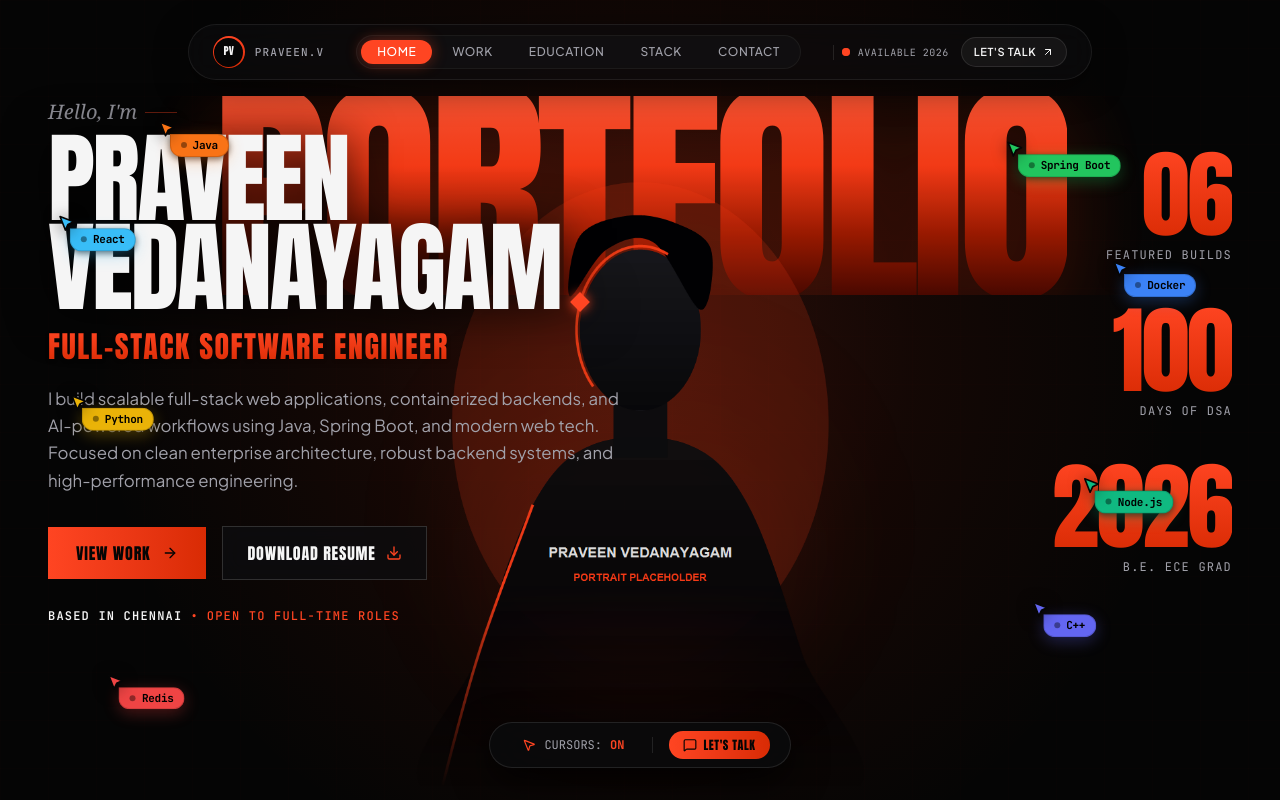
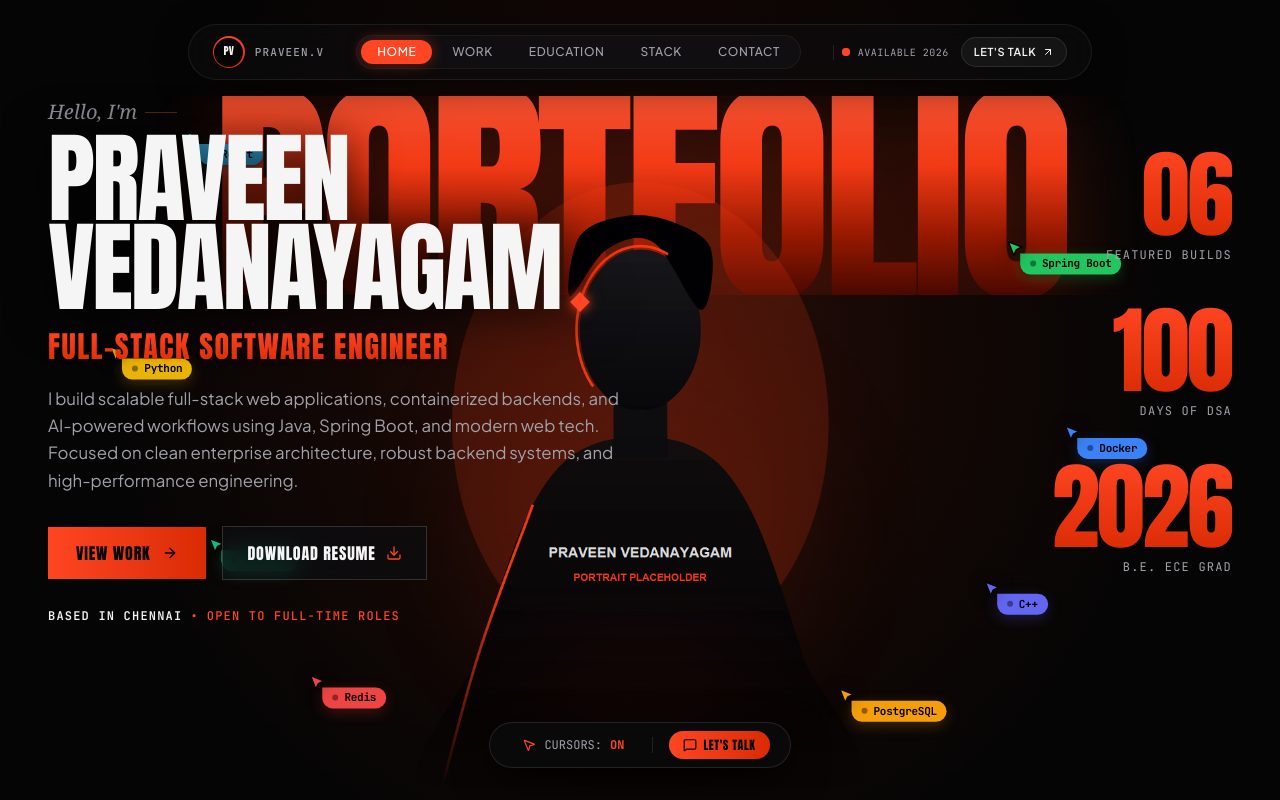
Before and after one commit to praveenvedha26/portfolio, a React (Vite) app: page / in a window 1280 px wide. Shown: the top 800 px of the page. Built offline with nearby package versions, Linux system fonts and the light colour scheme; a web font is replaced by a local one.

Commit message:
chore: revert floating cursors back to original initial configuration

```diff
--- a/src/components/FloatingCursorBadge.jsx
+++ b/src/components/FloatingCursorBadge.jsx
@@ -9,17 +9,17 @@ export default function FloatingCursorBadge({
   right,
   bottom,
   delay = 0,
-  dx = 10,
+  dx = 8,
   dy = -10,
   mousePosition = { x: 0, y: 0 }
 }) {
   // Parallax offset based on normalized mouse position (-1 to 1)
-  const parallaxX = mousePosition.x * dx * 1.3;
-  const parallaxY = mousePosition.y * dy * 1.3;
+  const parallaxX = mousePosition.x * dx * 1.5;
+  const parallaxY = mousePosition.y * dy * 1.5;
 
   return (
     <motion.div
-      initial={{ opacity: 0, scale: 0.8, y: 15 }}
+      initial={{ opacity: 0, scale: 0.8, y: 20 }}
       animate={{
         opacity: 1,
         scale: 1,
@@ -31,7 +31,7 @@ export default function FloatingCursorBadge({
         type: 'spring',
         stiffness: 90,
         damping: 15,
-        delay: delay * 0.3
+        delay: delay * 0.4
       }}
       style={{
         position: 'absolute',
@@ -39,9 +39,9 @@ export default function FloatingCursorBadge({
         left,
         right,
         bottom,
-        zIndex: 45
+        zIndex: 25
       }}
-      className="hidden sm:block pointer-events-auto select-none group cursor-pointer"
+      className="pointer-events-auto select-none group cursor-pointer"
     >
       {/* Floating gentle bounce container */}
       <motion.div
@@ -50,7 +50,7 @@ export default function FloatingCursorBadge({
           x: [0, dx * 0.5, 0]
         }}
         transition={{
-          duration: 4.0 + delay * 0.9,
+          duration: 4.5 + delay * 1.2,
           repeat: Infinity,
           repeatType: 'mirror',
           ease: 'easeInOut'
@@ -58,20 +58,20 @@ export default function FloatingCursorBadge({
         className="relative flex flex-col items-start"
       >
         {/* Figma Cursor Arrow Pointer */}
-        <div className="relative -mb-1 z-10 filter drop-shadow-[0_2px_8px_rgba(0,0,0,0.8)]">
+        <div className="relative -mb-1 z-10 filter drop-shadow-[0_2px_8px_rgba(0,0,0,0.6)]">
           <svg
             width="18"
             height="18"
             viewBox="0 0 24 24"
             fill="none"
             xmlns="http://www.w3.org/2000/svg"
-            className="transform transition-transform duration-200 group-hover:scale-115"
+            className="transform transition-transform duration-200 group-hover:scale-110"
           >
             <path
               d="M3 3L10.07 21L13.59 13.59L21 10.07L3 3Z"
               fill={color}
               stroke="#050505"
-              strokeWidth="2.2"
+              strokeWidth="2"
               strokeLinejoin="round"
             />
           </svg>
@@ -81,9 +81,9 @@ export default function FloatingCursorBadge({
         <div
           style={{
             backgroundColor: color,
-            boxShadow: `0 4px 16px ${color}50, 0 2px 6px rgba(0,0,0,0.6)`
+            boxShadow: `0 4px 14px ${color}40, 0 2px 4px rgba(0,0,0,0.4)`
           }}
-          className="ml-3 px-2.5 py-0.5 rounded-full rounded-tl-sm flex items-center gap-1.5 transition-all duration-300 group-hover:scale-105 group-hover:brightness-110 border border-black/15"
+          className="ml-3.5 px-2.5 py-0.5 rounded-full rounded-tl-sm flex items-center gap-1.5 transition-all duration-300 group-hover:scale-105 group-hover:brightness-110"
         >
           <span className="w-1.5 h-1.5 rounded-full bg-black/40"></span>
           <span className="font-mono-code font-bold text-[11px] tracking-tight text-black whitespace-nowrap">
--- a/src/components/Hero.jsx
+++ b/src/components/Hero.jsx
@@ -105,7 +105,7 @@ export default function Hero({ onOpenContact }) {
       {/* ======================================================== */}
       <AnimatePresence>
         {showCursors && (
-          <div className="absolute inset-0 z-[45] pointer-events-none w-full">
+          <div className="absolute inset-0 z-[20] pointer-events-none max-w-7xl mx-auto">
             {floatingBadges.map((badge) => (
               <FloatingCursorBadge
                 key={badge.name}
@@ -114,7 +114,6 @@ export default function Hero({ onOpenContact }) {
                 top={badge.top}
                 left={badge.left}
                 right={badge.right}
-                bottom={badge.bottom}
                 delay={badge.delay}
                 dx={badge.dx}
                 dy={badge.dy}
--- a/src/data/skillsData.js
+++ b/src/data/skillsData.js
@@ -63,20 +63,13 @@ export const skillsPillars = [
   }
 ];
 
-// Dynamic Figma-style floating multiplayer cursor badges scattered across outer edges:
-// Java and Spring Boot are given prime, prominent, unobstructed whitespace placement.
 export const floatingBadges = [
-  // Prominent Top-Left Margin (Java)
-  { name: "Java", color: "#F97316", top: "16%", left: "12%", delay: 0, dx: 12, dy: -12 },
-
-  // Prominent Top-Right Margin (Spring Boot)
-  { name: "Spring Boot", color: "#22C55E", top: "16%", right: "12%", delay: 0.2, dx: -12, dy: 14 },
-
-  // Dynamic Flanks surrounding central portrait & text
-  { name: "React", color: "#38BDF8", top: "28%", left: "4%", delay: 0.4, dx: 14, dy: -10 },
-  { name: "Docker", color: "#3B82F6", top: "34%", right: "6%", delay: 0.6, dx: -14, dy: -12 },
-  { name: "Python", color: "#EAB308", top: "48%", left: "5%", delay: 0.8, dx: 12, dy: 10 },
-  { name: "Node.js", color: "#10B981", top: "58%", right: "8%", delay: 1.0, dx: -10, dy: 14 },
-  { name: "C++", color: "#6366F1", top: "76%", right: "14%", delay: 1.2, dx: -12, dy: -10 },
-  { name: "Redis", color: "#EF4444", bottom: "12%", left: "8%", delay: 1.4, dx: 14, dy: 8 }
+  { name: "React", color: "#38BDF8", top: "18%", left: "14%", delay: 0, dx: 12, dy: -14 },
+  { name: "Spring Boot", color: "#22C55E", top: "28%", right: "12%", delay: 0.2, dx: -10, dy: 16 },
+  { name: "Python", color: "#EAB308", top: "42%", left: "8%", delay: 0.4, dx: 14, dy: 10 },
+  { name: "Docker", color: "#3B82F6", top: "54%", right: "10%", delay: 0.6, dx: -14, dy: -12 },
+  { name: "Node.js", color: "#10B981", top: "68%", left: "16%", delay: 0.8, dx: 10, dy: -16 },
+  { name: "C++", color: "#6366F1", top: "72%", right: "18%", delay: 1.0, dx: -12, dy: 12 },
+  { name: "Redis", color: "#EF4444", top: "84%", left: "24%", delay: 1.2, dx: 14, dy: 8 },
+  { name: "PostgreSQL", color: "#F59E0B", top: "86%", right: "26%", delay: 1.4, dx: -10, dy: -14 }
 ];
```
